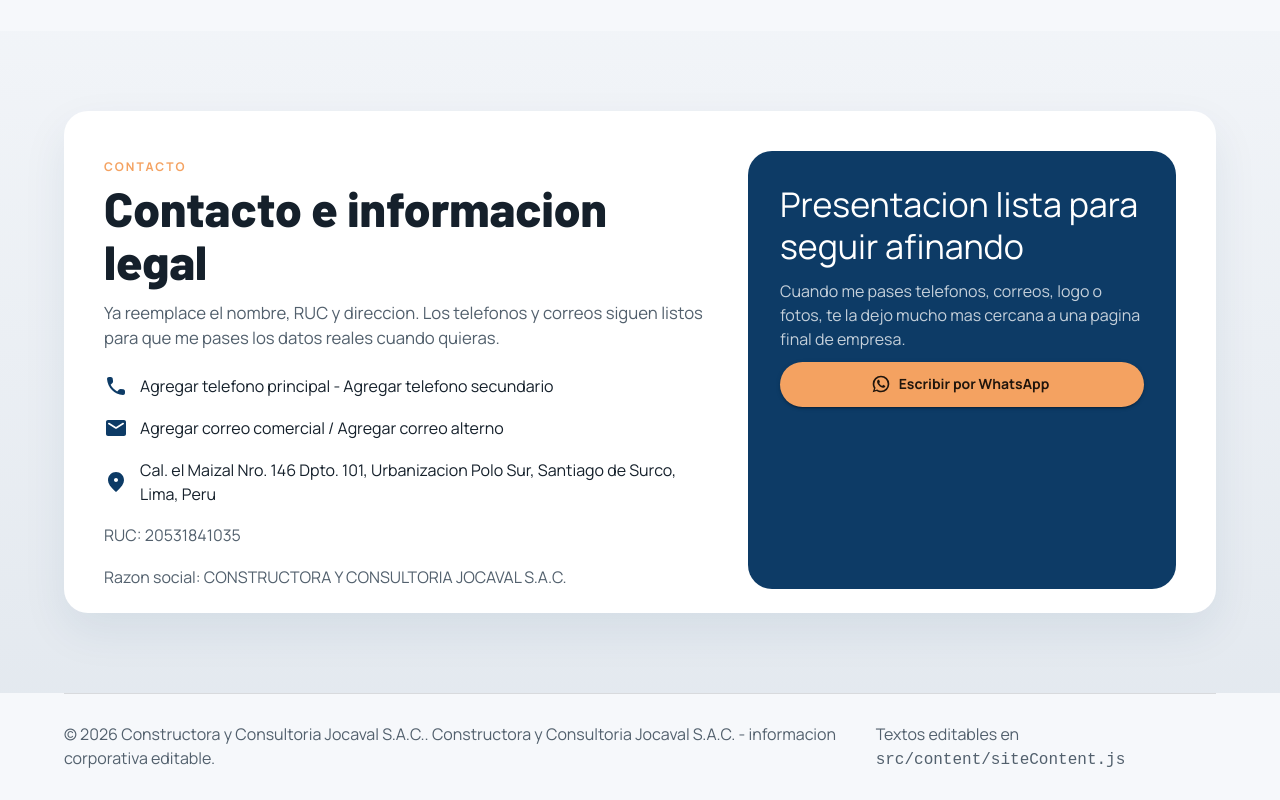
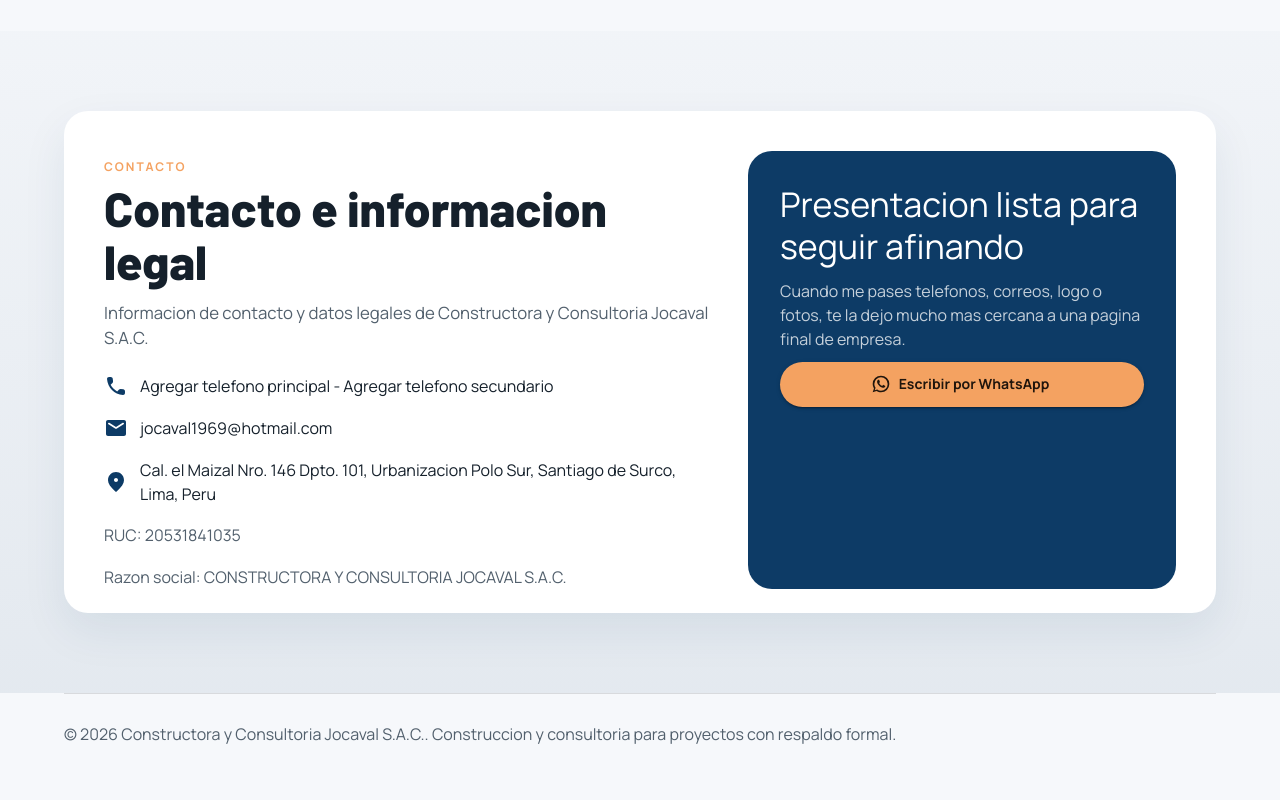
Before and after one commit to enriquevillon25/constructor, a React (Vite) app: page / in a window 1280 px wide. Shown: the part 3619-4419 px from the top of the page. After the commit the page ends 4393 px from the top, so only its background shows below. Built offline with nearby package versions, Linux system fonts and the light colour scheme.

Commit message:
Update contact email and footer

```diff
--- a/src/App.jsx
+++ b/src/App.jsx
@@ -362,7 +362,7 @@ function App() {
                   <SectionTitle
                     eyebrow="CONTACTO"
                     title="Contacto e informacion legal"
-                    description="Ya reemplace el nombre, RUC y direccion. Los telefonos y correos siguen listos para que me pases los datos reales cuando quieras."
+                    description="Informacion de contacto y datos legales de Constructora y Consultoria Jocaval S.A.C."
                   />
                   <Stack spacing={2.2} sx={{ mt: 3 }}>
                     <Stack direction="row" spacing={1.5} alignItems="center">
@@ -436,9 +436,6 @@ function App() {
           <Typography color="text.secondary">
             © 2026 {siteContent.companyName}. {siteContent.footerText}
           </Typography>
-          <Typography color="text.secondary">
-            Textos editables en <code>src/content/siteContent.js</code>
-          </Typography>
         </Stack>
       </Container>
     </Box>
--- a/src/content/siteContent.js
+++ b/src/content/siteContent.js
@@ -97,9 +97,9 @@ export const siteContent = {
   ],
   contact: {
     phones: ['Agregar telefono principal', 'Agregar telefono secundario'],
-    emails: ['Agregar correo comercial', 'Agregar correo alterno'],
+    emails: ['jocaval1969@hotmail.com'],
     address: 'Cal. el Maizal Nro. 146 Dpto. 101, Urbanizacion Polo Sur, Santiago de Surco, Lima, Peru',
     ruc: '20531841035',
   },
-  footerText: 'Constructora y Consultoria Jocaval S.A.C. - informacion corporativa editable.',
+  footerText: 'Construccion y consultoria para proyectos con respaldo formal.',
 };
```
Also changed, not shown: 2 other files (tests, documents, lock files or other folders).
